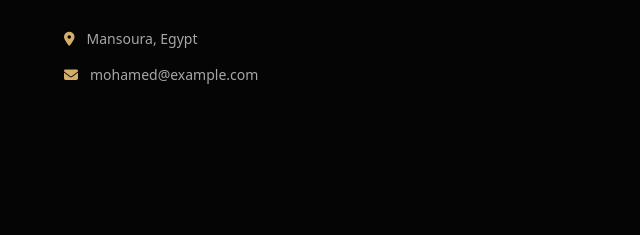
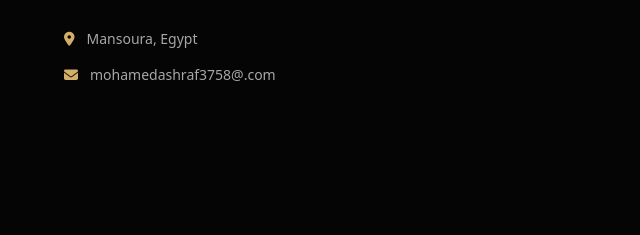
Before and after one commit to Mohamed-Ashraf89/My_Portfolio, a plain HTML site: page index.html in a window 1280 px wide. Shown: the part 6710-6945 px from the top of the page, 0-640 px from the left. Drawn offline with nearby package versions, Linux system fonts and the light colour scheme.

Commit message:
Add files via upload

```diff
--- a/index.html
+++ b/index.html
@@ -638,7 +638,7 @@
                         <p class="flex items-center gap-3"><i class="fa-solid fa-location-dot text-[#D4AF6A]"></i> <span
                                 class="text-[#A7A7A7]">Mansoura, Egypt</span></p>
                         <p class="flex items-center gap-3"><i class="fa-solid fa-envelope text-[#D4AF6A]"></i> <span
-                                class="text-[#A7A7A7]">mohamed@example.com</span></p>
+                                class="text-[#A7A7A7]">mohamedashraf3758@.com</span></p>
                     </div>
                 </div>
 
```
